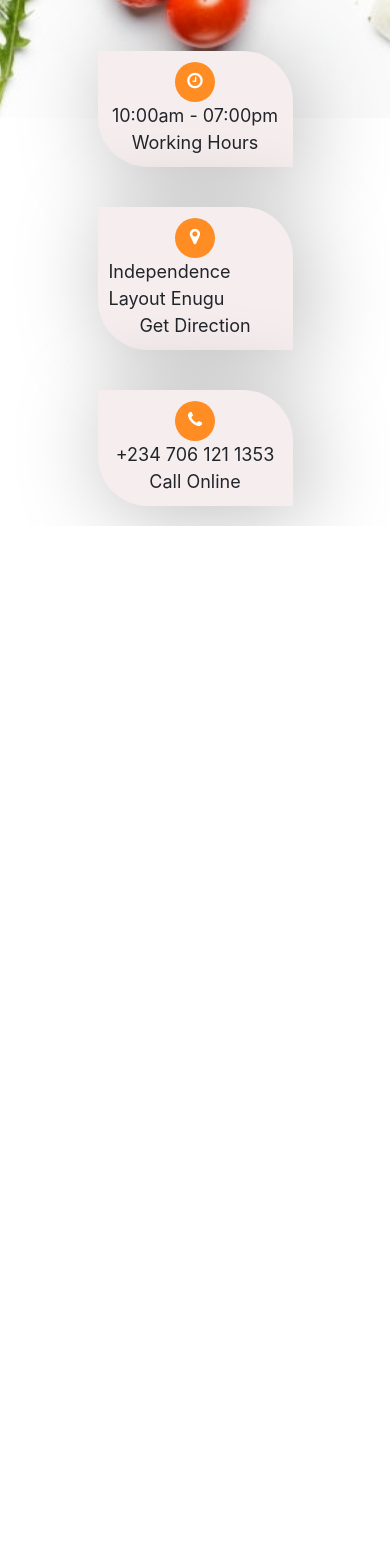
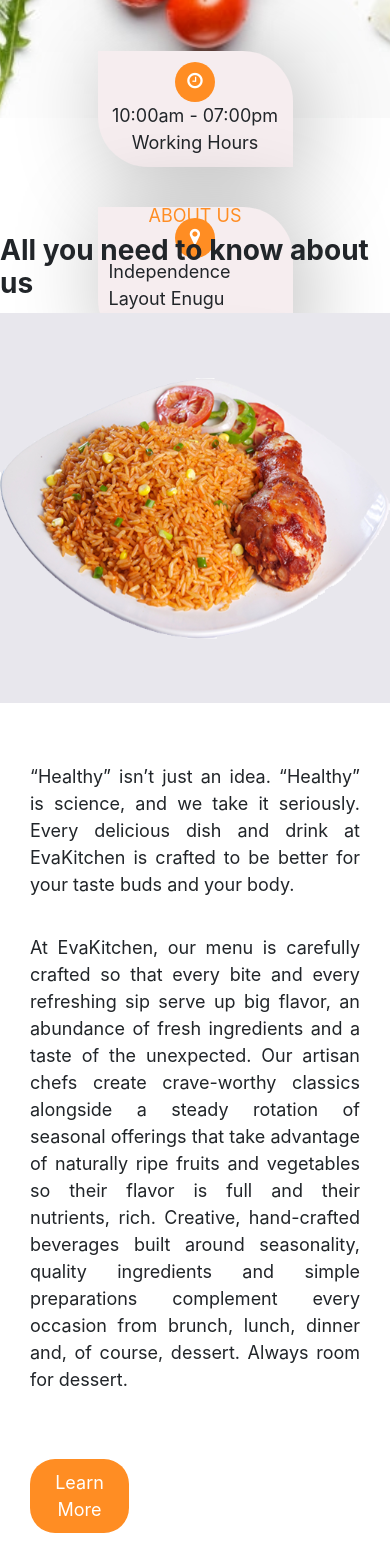
Before and after one commit to Dverybest/Eva-kitchen, a React (Create React App) app: page / in a window 390 px wide. Shown: the part 848-2416 px from the top of the page. Before the commit the page ends 1374 px from the top, so only its background shows below. Built offline with nearby package versions, Linux system fonts and the light colour scheme; a web font is replaced by a local one.

Commit message:
designed the desktop and mobile view of the about us section in the landing page.

```diff
--- a/src/components/LandingPage.css
+++ b/src/components/LandingPage.css
@@ -82,7 +82,50 @@
     display: flex;
     justify-content: center;
 }
-
+.landingPage-about{
+    height: 700px;
+    display: flex;
+    flex-direction: column;
+    justify-content: space-evenly;
+    align-items: center;
+    padding-top: 30px;
+}
+.sec-text{
+    color: #ff8d23;
+}
+.landingPage-about h3{
+    font-weight: bold;
+}
+.landingPage-about-content{
+    display: grid;
+    grid-template-columns: 1fr 1fr;
+    gap: 30px;
+    padding-top: 30px;
+}
+.landingPage-about-content img{
+    width: 80%;
+    justify-self: flex-end;
+}
+.landingPage-about-info{
+    text-align: justify;
+    width: 90%;
+    justify-self: flex-start;
+    display: flex;
+    flex-direction: column;
+    justify-content: flex-start;
+}
+.landingPage-about-info p{
+    padding-bottom: 20px;
+}
+.landingPage-about-info button{
+    width: 30%;
+    background-color: #ff8d23;
+    color: white;
+    border-radius: 25px;
+    border-style: none;
+    padding: 10px;
+    margin-top: 30px;
+}
 @media screen and (max-width: 575px){
     .hero{
         height: 900px;
@@ -112,4 +155,23 @@
         margin-top: 20px;
         margin-bottom: 20px;
     }
+    .landingPage-about{
+        height: 1400px;
+        justify-content: space-evenly;
+        margin-top: 50px;
+    }
+    .landingPage-about-content{
+        display: flex;
+        flex-direction: column;
+        padding-top: 0px;
+    }
+    .landingPage-about-content img{
+        width: 100%;
+
+    }
+    .landingPage-about-info{
+        width: 100%;
+        padding: 30px;
+    }
+
 }
--- a/src/components/LandingPage.js
+++ b/src/components/LandingPage.js
@@ -1,6 +1,7 @@
 import React from 'react'
 import './LandingPage.css'
 import Dish1 from '../images/dish1.svg'
+import image1 from '../images/about image.svg'
 
 
 const LandingPage = () => {
@@ -35,6 +36,18 @@ const LandingPage = () => {
                     </div>
                 </div>
             </section>
+            <section className='landingPage-about'>
+                <span className='sec-text'>ABOUT US</span>
+                <h3>All you need to know about us</h3>
+                <div className='landingPage-about-content'>
+                    <img src={image1} alt='' />
+                    <div className='landingPage-about-info'>
+                        <p>“Healthy” isn’t just an idea. “Healthy” is science, and we take it seriously. Every delicious dish and drink at EvaKitchen is crafted to be better for your taste buds and your body.</p>
+                        <p>At EvaKitchen, our menu is carefully crafted so that every bite and every refreshing sip serve up big flavor, an abundance of fresh ingredients and a taste of the unexpected. Our artisan chefs create crave-worthy classics alongside a steady rotation of seasonal offerings that take advantage of naturally ripe fruits and vegetables so their flavor is full and their nutrients, rich. Creative, hand-crafted beverages built around seasonality, quality ingredients and simple preparations complement every occasion from brunch, lunch, dinner and, of course, dessert. Always room for dessert.</p>
+                        <button>Learn More</button>
+                    </div>
+                </div>
+            </section>
 
         </div>
     )
```
Also changed, not shown: src/images/about image.svg (added), 1 other file (tests, documents, lock files or other folders).
